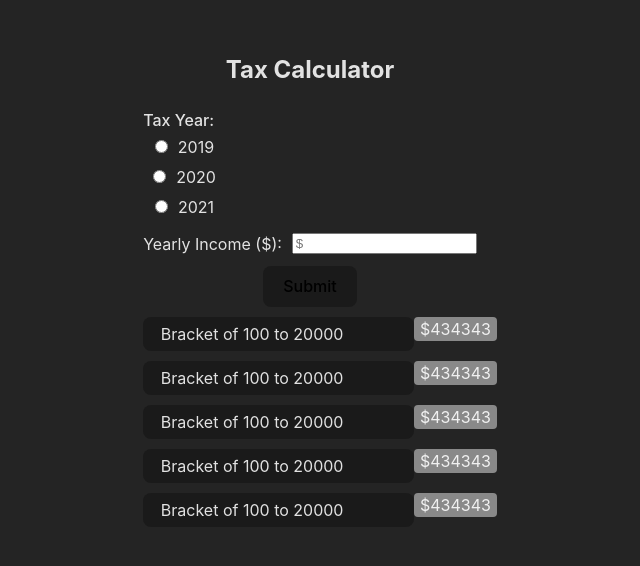
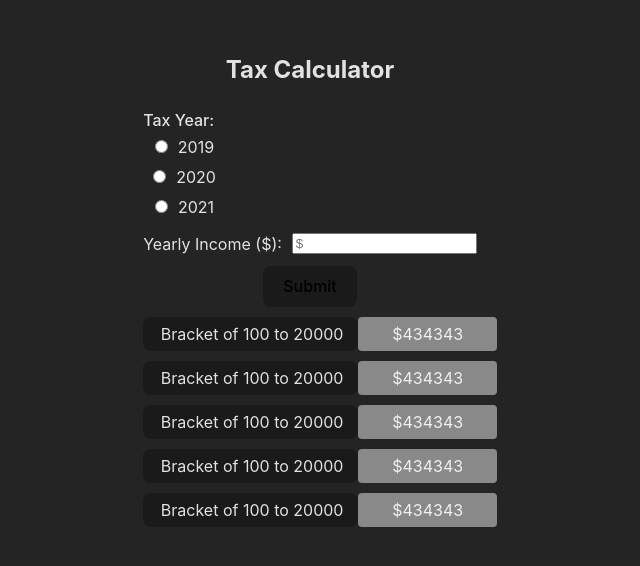
Before and after one commit to markarmanus/points-tax-calculator, a React (Vite) app: page / in a window 1280 px wide. Shown: the top 566 px of the page, without its empty margins (330-970 px from the left). Built offline with nearby package versions, Linux system fonts and the light colour scheme.

Commit message:
Improve LabeledInfo CSS

```diff
--- a/src/Components/LabeledInfo.tsx
+++ b/src/Components/LabeledInfo.tsx
@@ -9,6 +9,7 @@ interface LabeledInfoProps {
 
 const LabeledInfoContainer = styled.div`
   width: 100%;
+  height: 100%;
   display: flex;
   justify-content: row;
 
@@ -16,8 +17,9 @@ const LabeledInfoContainer = styled.div`
 `;
 const InfoContainer = styled.div`
   width: 100%;
-  height: 100%;
   flex: 1;
+  padding: 5px;
+  flex-grow: 2;
   background-color: ${COLORS.secondary};
   border-radius: 4px;
 `;
@@ -26,6 +28,7 @@ const LabelContainer = styled.div`
   height: 100%;
   border-radius: 8px;
   flex: 3;
+  flex-shrink: 2;
   text-align: left;
   padding: 5px;
   padding-left: 5%;
```
